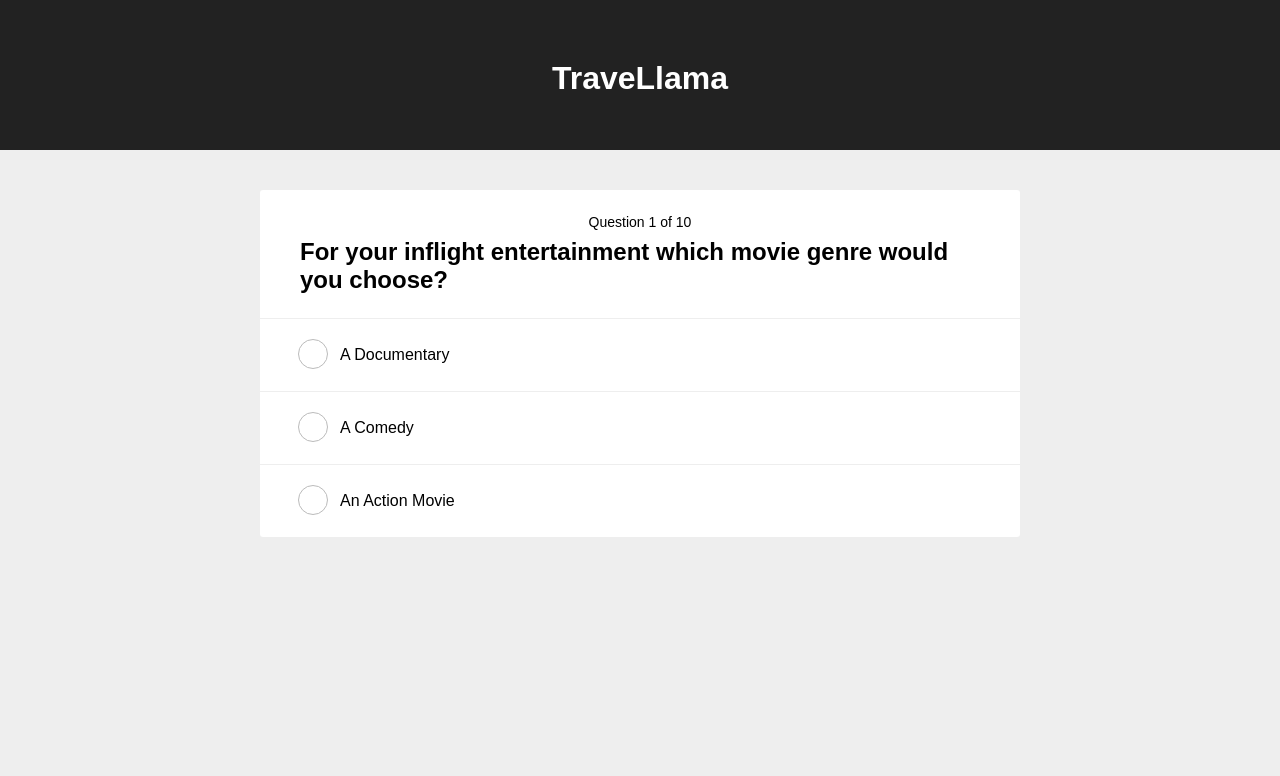
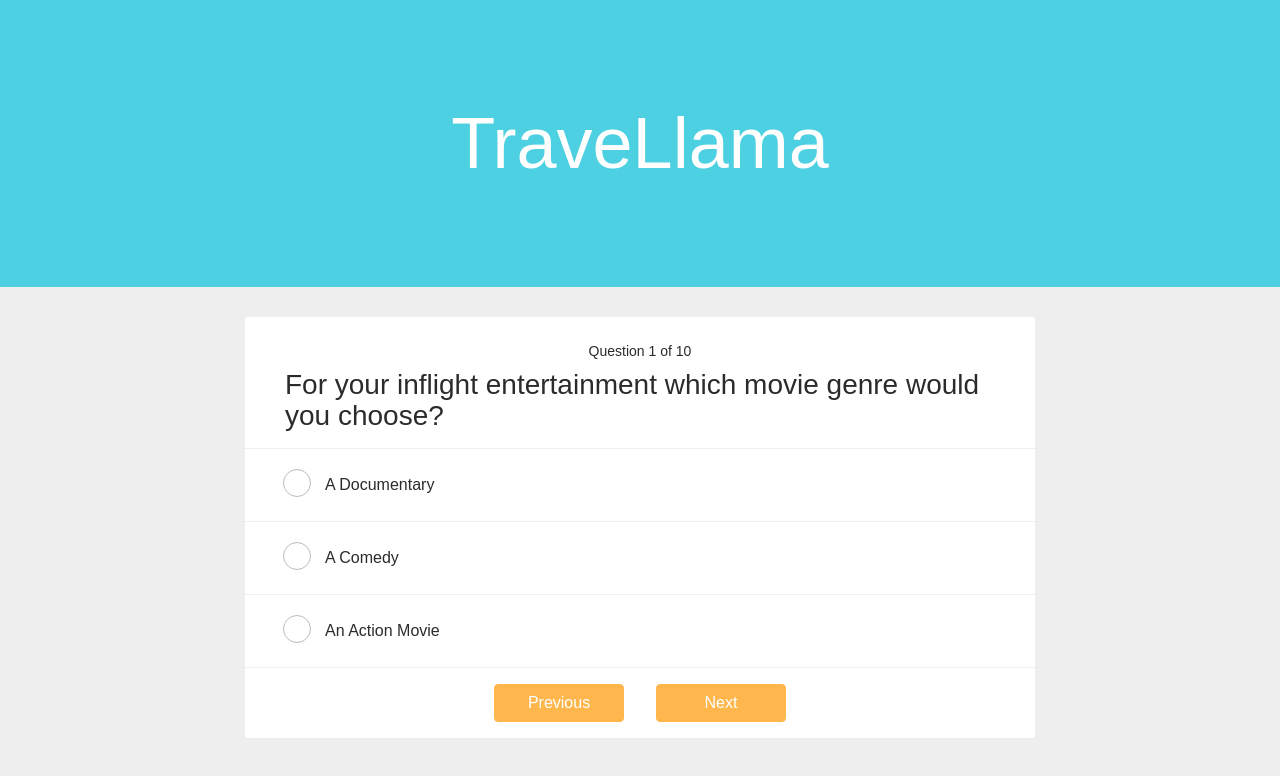
Before and after one commit to cheneus/ProjectRed, a React (Create React App) app in the folder client/: page / in a window 1280 px wide. Shown: the top 776 px of the page. Built offline with nearby package versions, Linux system fonts and the light colour scheme; no server answers.

Commit message:
added buttons, function not working

```diff
--- a/client/public/index.html
+++ b/client/public/index.html
@@ -19,7 +19,9 @@
       work correctly both with client-side routing and a non-root public URL.
       Learn how to configure a non-root public URL by running `npm run build`.
     -->
-    <title>React App</title>
+    <link rel="stylesheet" href="https://maxcdn.bootstrapcdn.com/bootstrap/4.0.0-alpha.6/css/bootstrap.min.css" integrity="sha384-rwoIResjU2yc3z8GV/NPeZWAv56rSmLldC3R/AZzGRnGxQQKnKkoFVhFQhNUwEyJ" crossorigin="anonymous">
+    <script src="https://cdnjs.cloudflare.com/ajax/libs/tether/1.4.0/js/tether.min.js" integrity="sha384-DztdAPBWPRXSA/3eYEEUWrWCy7G5KFbe8fFjk5JAIxUYHKkDx6Qin1DkWx51bBrb" crossorigin="anonymous"></script>
+    <title>TraveLlama</title>
   </head>
   <body>
     <noscript>
--- a/client/src/App.js
+++ b/client/src/App.js
@@ -19,7 +19,7 @@ class App extends Component {
      answer: '',
      answersCount: {
        Laidback: 0,
-       Cultural: 0,
+       Tourist: 0,
        Adventurous: 0
      },
      result: ''
@@ -89,10 +89,33 @@ class App extends Component {
     this.setState({
       counter: counter,
       questionId: questionId,
+
       question: quizQuestions[counter].question,
       answerOptions: quizQuestions[counter].answers,
       answer: ''
     });
+  }
+
+  // function setBackQuestion() {
+  //   const counter = this.state.count - 1;
+  //   const questionId = this.state.questionId -1;
+  //   this.setState({
+  //     counter: counter,
+  //     questionId: questionId,
+
+  //     question: quizQuestions[counter].question,
+  //     answerOptions: quizQuestions[counter].answers,
+  //     answer: ''
+  //   });
+  // }
+
+  handleNavButton(event) {
+    // this.setUserAnswer(event.currentTarget.value);
+    if (this.state.questionId < quizQuestions.length) {
+        setTimeout(() => this.setNextQuestion(), 300);
+      } else {
+        setTimeout(() => this.setResults(this.getResults()), 300);
+      }
   }
 
   handleAnswerSelected(event) {
@@ -130,6 +153,7 @@ class App extends Component {
         question={this.state.question}
         questionTotal={quizQuestions.length}
         onAnswerSelected={this.handleAnswerSelected}
+        onNextPressed={this.handleNavButton}
       />
     );
   }
@@ -143,7 +167,7 @@ class App extends Component {
   render() {
     return (
       <div className="App">
-        <header className="App-header">
+        <header>
           <NavBar />
         </header>
         {this.state.result ? this.renderResult() : this.renderQuiz()}
--- a/client/src/components/NavBar/NavBar.css
+++ b/client/src/components/NavBar/NavBar.css
@@ -1,3 +1,9 @@
-.display-3{
+.jumbotron {
+  background-color: #4DD0E1;
+  color: white;
+  margin-bottom: 30px
+}
+
+.display-3 {
 	text-align: center;
 }
--- a/client/src/components/Quiz/Question.js
+++ b/client/src/components/Quiz/Question.js
@@ -3,7 +3,7 @@ import PropTypes from 'prop-types';
 
 function Question(props) {
     return (
-      <h2 className="question">{props.content}</h2>
+      <h3 className="question">{props.content}</h3>
     );
   }
 
--- a/client/src/components/Quiz/Quiz.js
+++ b/client/src/components/Quiz/Quiz.js
@@ -2,11 +2,12 @@ import React from 'react';
 import Question from './Question';
 import QuestionCount from './QuestionCount';
 import AnswerOption from './AnswerOption';
+import quizQuestions from './quizQuestions';
 import PropTypes from 'prop-types';
 
 function Quiz(props) {
 
-	function renderAnswerOptions(key) {
+  function renderAnswerOptions(key) {
     return (
       <AnswerOption
         key={key.content}
@@ -29,6 +30,10 @@ function Quiz(props) {
          <ul className="answerOptions">
            {props.answerOptions.map(renderAnswerOptions)}
          </ul>
+          <div className="buttons">
+              <button className="btn btn-primary" type="submit">Previous</button>
+              <button className="btn btn-primary" type="submit" onClick={() => { props.onNextPressed }}>Next</button>
+          </div>
        </div>
     );
   }
--- a/client/src/components/Quiz/quizQuestions.js
+++ b/client/src/components/Quiz/quizQuestions.js
@@ -8,7 +8,7 @@ var quizQuestions = [
                         content:'A Comedy'
                     },
                     {
-                        type: 'Cultural',
+                        type: 'Tourist',
                         content: 'A Documentary'
                     },
                     {
@@ -25,7 +25,7 @@ var quizQuestions = [
                         content: 'Netflix'
                     },
                     {
-                        type: 'Cultural',
+                        type: 'Tourist',
                         content: 'Drinks with your closest friends'
                     },
                     {
@@ -42,7 +42,7 @@ var quizQuestions = [
                         content: 'Relax'
                     },
                     {
-                        type: 'Cultural',
+                        type: 'Tourist',
                         content: 'See as much of my destination as possible'
                     },
                     {
@@ -59,7 +59,7 @@ var quizQuestions = [
                         content: 'Dinner and a Movie'
                     },
                     {
-                        type: 'Cultural',
+                        type: 'Tourist',
                         content: 'Browsing a local Art Show'
                     },
                     {
@@ -76,7 +76,7 @@ var quizQuestions = [
                         content: 'A book'
                     },
                     {
-                        type: 'Cultural',
+                        type: 'Tourist',
                         content: 'My camera'
                     },
                     {
@@ -93,7 +93,7 @@ var quizQuestions = [
                         content: 'Lounging in a hammock'
                     },
                     {
-                        type: 'Cultural',
+                        type: 'Tourist',
                         content: 'Browsing a Farmers Market'
                     },
                     {
@@ -110,7 +110,7 @@ var quizQuestions = [
                         content: 'Sleeping in'
                     },
                     {
-                        type: 'Cultural',
+                        type: 'Tourist',
                         content: 'Brunch'
                     },
                     {
@@ -127,7 +127,7 @@ var quizQuestions = [
                         content: 'Watching the sunset over Santorini, Greece'
                     },
                     {
-                        type: 'Cultural',
+                        type: 'Tourist',
                         content: 'Taste your way through Italy'
                     },
                     {
@@ -144,7 +144,7 @@ var quizQuestions = [
                         content: 'Shots of the beach at sunset'
                     },
                     {
-                        type: 'Cultural',
+                        type: 'Tourist',
                         content: 'Close-ups of all the amazing food I ate'
                     },
                     {
@@ -161,7 +161,7 @@ var quizQuestions = [
                         content: 'My favorite Author'
                     },
                     {
-                        type: 'Cultural',
+                        type: 'Tourist',
                         content: 'A notorious celebrity'
                     },
                     {
--- a/client/src/index.css
+++ b/client/src/index.css
@@ -11,7 +11,7 @@ body {
 
 .quiz {
   position: relative;
-  max-width: 760px;
+  max-width: 790px;
   margin: 0 auto;
   background: #fff;
   border-radius: 3px;
@@ -44,7 +44,7 @@ body {
 /* Question Component */
 .question {
   margin: 0;
-  padding: 0.5rem 2.5rem 1.5rem 2.5rem;
+  padding: 0.5rem 2.5rem 1.0rem 2.5rem;
   text-align: left;
 }
 
@@ -81,6 +81,7 @@ body {
 }
 
 .radioCustomButton ~ .radioCustomLabel:before {
+    vertical-align: middle;
     position: absolute;
     top: 20px;
     left: 38px;
@@ -88,7 +89,6 @@ body {
     height: 28px;
     content: '';
     display: inline-block;
-    vertical-align: middle;
     background: #fff;
     border: 1px solid #bbb;
     border-radius: 50%;
@@ -100,6 +100,30 @@ body {
     background: #8BC53F url(./components/Quiz/icon-check.svg) no-repeat;
     background-size: 27px;
     border-color: #8BC53F;
+}
+
+/* Buttons*/
+.btn {
+  background-color: #FFB74D;
+  width: 130px;
+  border-color: #FFB74D;
+  margin: 1rem;
+  padding: 0.5rem 1rem 0.5rem 1rem;
+}
+
+.btn:hover{
+  background-color: #FF5722;
+  border-color: #FFB74D;
+}
+
+.buttons {
+    border-top: 1px solid #eee;
+    text-align: center;
+    position: relative;
+    width: 100%;
+    margin: 0;
+    font-size: 16px;
+    line-height: 1;
 }
 
 /* Animation */
```
